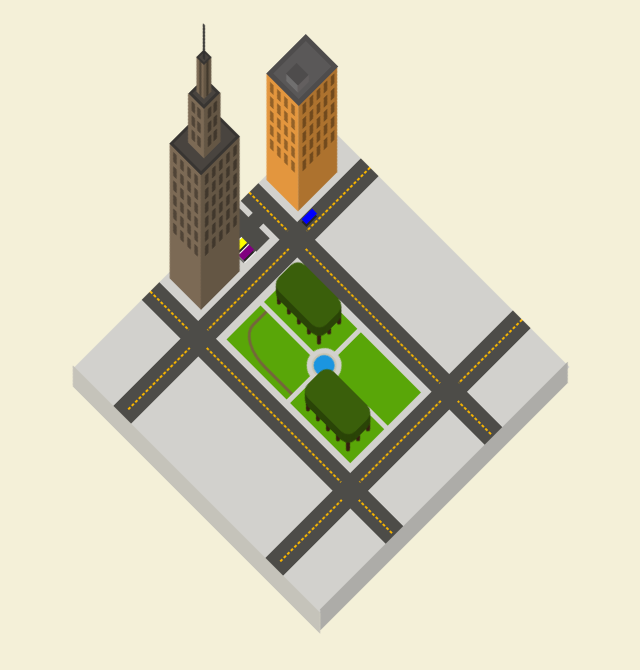
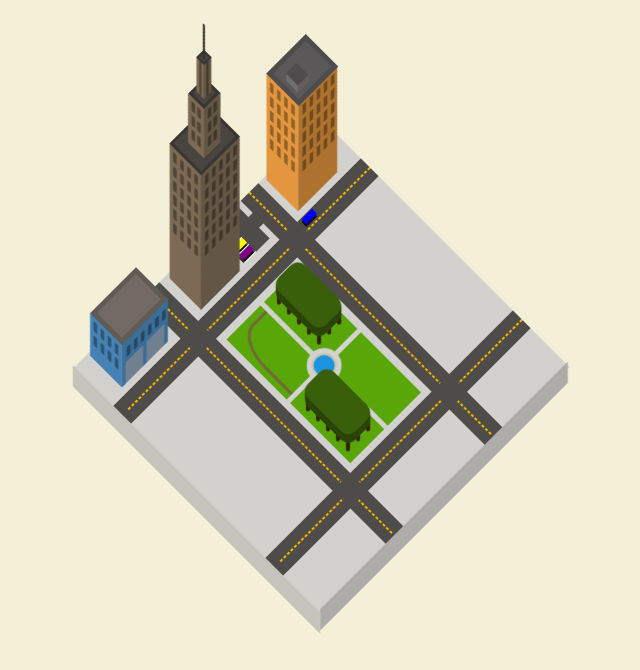
Before and after one commit to bju12290/CSSIsometricCity, a plain HTML site: page index.html in a window 1280 px wide. Shown: the whole page, without its empty margins (318-958 px from the left). Drawn offline with Linux system fonts and the light colour scheme.

Commit message:
Added warehouse-1

```diff
--- a/index.html
+++ b/index.html
@@ -61,6 +61,16 @@
                     </div>
                 </div>
             </div>
+            <div class="warehouse-1">
+                <div class="roof"></div>
+                <div class="wall-1">
+                    <div class="window-1"></div>
+                </div>
+                <div class="wall-2">
+                    <div class="garage-door"></div>
+                    <div class="window-2"></div>
+                </div>
+            </div>
             <div class="park">
                 <div class="leaves one"></div>
                 <div class="leaves two"></div>
--- a/style.css
+++ b/style.css
@@ -1,6 +1,6 @@
 :root {
   --road-color: #4d4c48;
-  --car-box-shadow-color: rgba(0, 0, 0, 0.5);
+  --car-box-shadow-color: rgba(0, 0, 0, 0.8);
 }
 
 body {
@@ -763,7 +763,103 @@ body {
   .parked-car.two {
     background-color: yellow;
   }
-  /* BUILDING 3 */
+  /* WAREHOUSE 1 */
+
+  .warehouse-1 {
+    position: absolute;
+    display: block;
+    background-color: transparent;
+    width: 45px;
+    height: 75px;
+    top: 43%;
+    left: .5%;
+    z-index: 998
+  }
+
+  .warehouse-1 .wall-1 {
+    position: absolute;
+    display: block;
+    background-color: steelblue;
+    width: 45px;
+    height: 30px;
+    top: 200%;
+    left: -30%;
+    z-index: 998;
+    transform: skewX(45deg);
+  }
+
+  .warehouse-1 .wall-2 {
+    position: absolute;
+    display: block;
+    background-color: rgb(58, 109, 151);
+    width: 30px;
+    height: 65px;
+    top: 134%;
+    left: 35%;
+    z-index: 998;
+    transform: skewY(45deg);
+  }
+
+  .warehouse-1 .roof {
+    position: absolute;
+    display: block;
+    background-color: rgb(114, 106, 99);
+    width: 35px;
+    height: 55px;
+    top: 114%;
+    left: -64%;
+    z-index: 999;
+    border: 5px solid #615b55;
+  }
+
+  .warehouse-1 .window-1 {
+    position: absolute;
+    display: block;
+    border-radius: 1px;
+    background-color: black;
+    width: 5px;
+    height: 7px;
+    top: 3px;
+    left: 5px;
+    opacity: 0.35;
+    box-shadow: 0 10px 0 0 black,
+                10px 0px 0 0 black,
+                10px 10px 0 0 black,
+                20px 0px 0 0 black,
+                20px 10px 0 0 black,
+                30px 0px 0 0 black,
+                30px 10px 0 0 black;
+  }
+
+  .warehouse-1 .window-2 {
+    position: absolute;
+    display: block;
+    border-radius: 1px;
+    background-color: black;
+    width: 7px;
+    height: 5px;
+    top: 3px;
+    left: 5px;
+    opacity: 0.35;
+    box-shadow: 0 10px 0 0 black,
+                0px 10px 0 0 black,
+                0px 20px 0 0 black,
+                0px 30px 0 0 black,
+                0px 40px 0 0 black,
+                0px 50px 0 0 black;
+  }
+
+  .warehouse-1 .garage-door {
+    position: absolute;
+    display: block;
+    border-radius: 1px;
+    background-color: slategrey;
+    width: 15px;
+    height: 25px;
+    top: 35px;
+    left: 15px;
+    box-shadow: 0px -30px 0 0 slategrey;
+  }
 
   /* ANIMATED OBJECTS */
 
```
